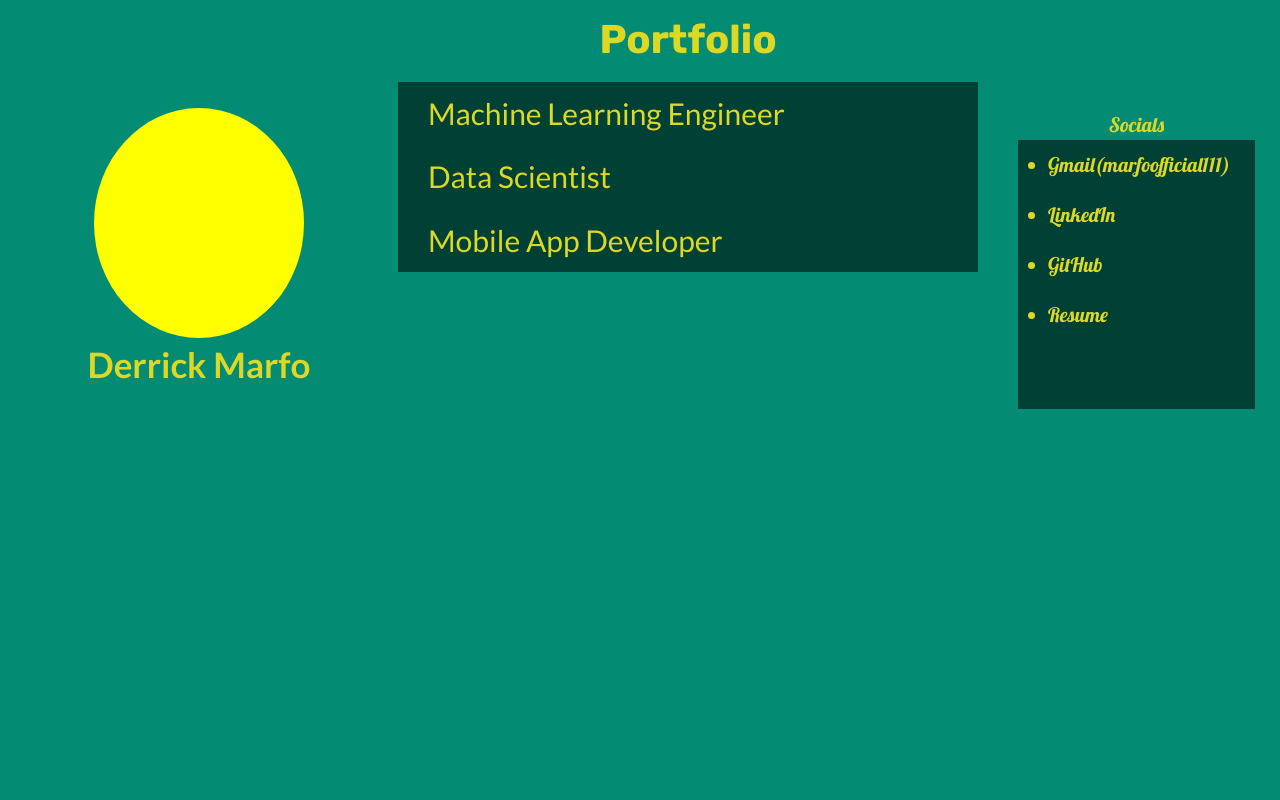
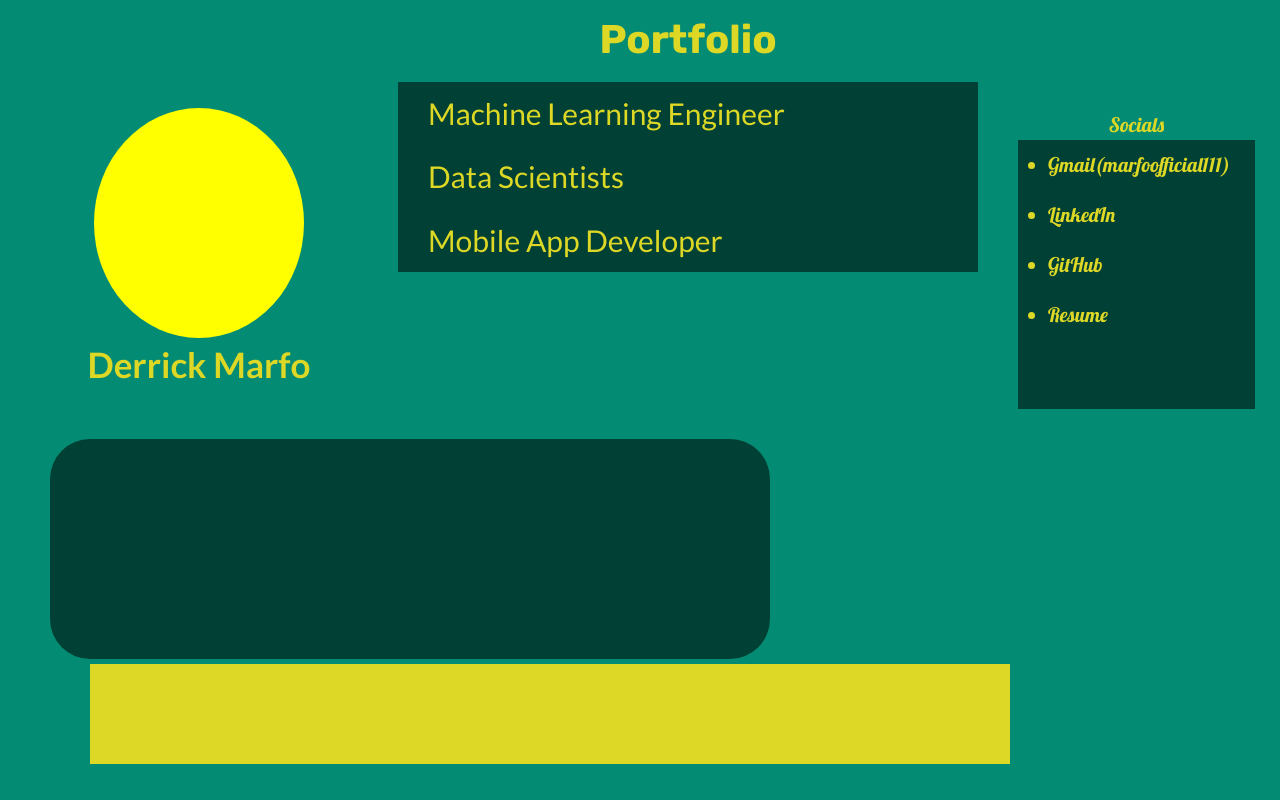
Before and after one commit to Prostorm11/portfolio, a Next.js app: page / in a window 1280 px wide. Built offline with nearby package versions, Linux system fonts and the light colour scheme.

Commit message:
Firstscreen(row2-halfway)

```diff
--- a/src/app/my.css
+++ b/src/app/my.css
@@ -17,8 +17,13 @@
 
 }
 .r2{
-    display: flex;
-    flex-direction: column;
+    display: grid;
+    grid-template-columns: repeat(5,1fr);
+    grid-template-rows: 7fr 4fr;
+    padding-left: 40px;
+    padding-right: 20px;
+    row-gap: 5px;
+
 }
 
 .imagebox{
@@ -108,3 +113,18 @@
 .gmail{
     font-size: 15;
 }
+.Ido{
+    grid-column: 1/4;
+    height: 100%;
+    background-color: #014034;
+    padding-left: 50px;
+    border-radius: 40px;
+}
+.Navigation{
+    margin-left: 40px;
+
+    height: 100px;
+    background-color: #DDD726;
+    grid-row: 2;
+    grid-column: 1/5;
+}
--- a/src/app/page.js
+++ b/src/app/page.js
@@ -13,7 +13,7 @@ export default function Home() {
           <h1 className="title">Portfolio</h1>
           <div className="skills">
             <p className="skill_typography">Machine Learning Engineer</p>
-            <p className="skill_typography">Data Scientist</p>
+            <p className="skill_typography">Data Scientists</p>
             <p className="skill_typography">Mobile App Developer</p>
           </div>
         </div>
@@ -31,7 +31,14 @@ export default function Home() {
 
         </div>
       </div>
-      <div className="r2"></div>
+      <div className="r2">
+        <div className="Ido">
+
+        </div>
+        <div className="Navigation">
+
+        </div>
+      </div>
     </div>
   );
 }
```
